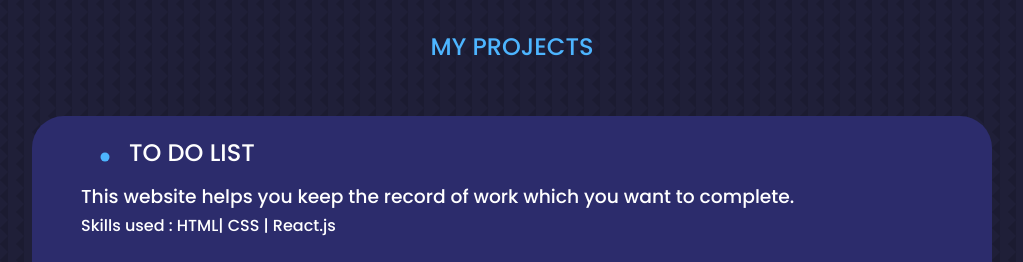
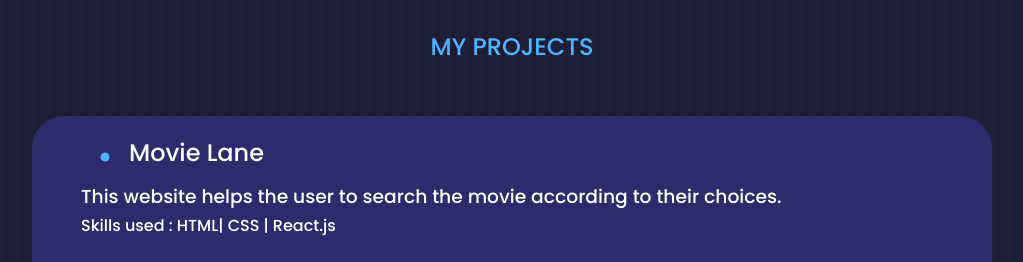
Before and after one commit to Palak1504/Portfolio-Website, a React (Create React App) app: page / in a window 1280 px wide. Shown: the part 1860-2122 px from the top of the page, without its empty margins (128-1151 px from the left). Built offline with nearby package versions, Linux system fonts and the light colour scheme.

Commit message:
changes commit

```diff
--- a/src/components/Projects/Projects.jsx
+++ b/src/components/Projects/Projects.jsx
@@ -10,10 +10,10 @@ const Projects = () => {
          <div className='project__content'>
          <div className='project__name'>
          <BsDot className='dot'/>
-          <h2>TO DO LIST</h2>
+          <h2>Movie Lane</h2>
          </div>
          <div className='project__info'>
-         <h3>This website helps you keep the record of work which you want to complete.</h3>
+         <h3>This website helps the user to search the movie according to their choices.</h3>
           <h4>Skills used : HTML| CSS | React.js</h4>
          </div>
          </div>
```
Also changed, not shown: 6 other files (tests, documents, lock files or other folders).
